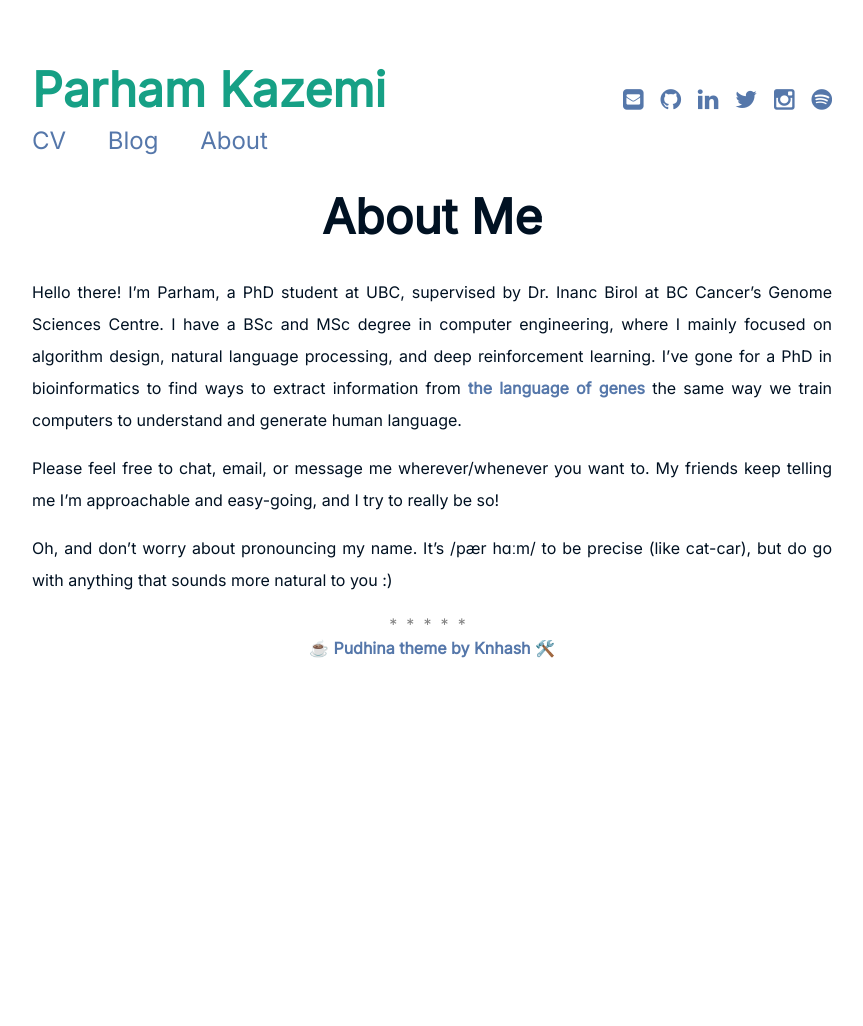
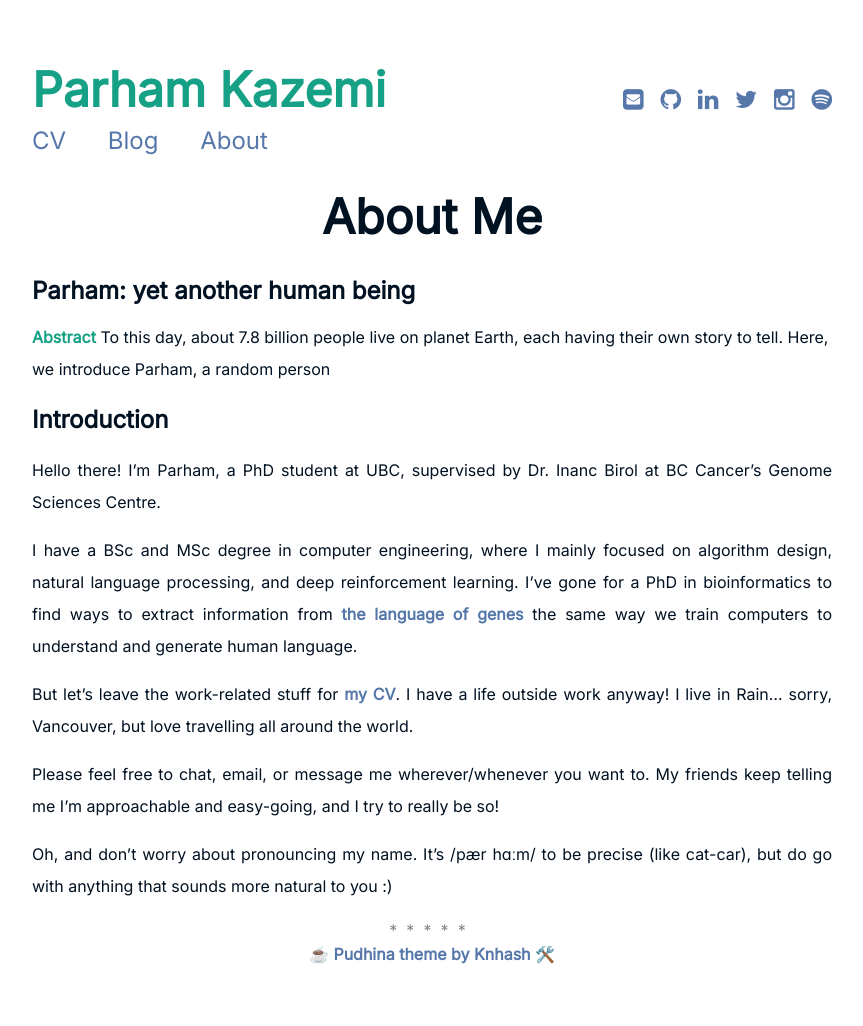
Before and after one commit to parham-k/parham-k.github.io, a Jekyll site: the page built from about.markdown, in a window 1280 px wide. Shown: the whole page, without its empty margins (208-1071 px from the left). Built offline with Jekyll 4.4.1, drawn with Linux system fonts in a browser that asks for light colours; before the commit the page ends 900 px from its top, so only the background shows below that.

Commit message:
Update about.markdown

```diff
--- a/about.markdown
+++ b/about.markdown
@@ -4,8 +4,22 @@ title: About Me
 permalink: /about/
 ---
 
+<div class="page-title__text">Parham: yet another human being</div>
+
+**Abstract** To this day, about 7.8 billion people live on planet Earth, each having their own story to tell. Here, we introduce Parham, a random person
+
+## Introduction
+
+
+
 {: style="text-align: justify" }
-Hello there! I'm Parham, a PhD student at UBC, supervised by Dr. Inanc Birol at BC Cancer's Genome Sciences Centre. I have a BSc and MSc degree in computer engineering, where I mainly focused on algorithm design, natural language processing, and deep reinforcement learning. I've gone for a PhD in bioinformatics to find ways to extract information from [the language of genes](https://en.wikipedia.org/wiki/The_Language_of_the_Genes) the same way we train computers to understand and generate human language.
+Hello there! I'm Parham, a PhD student at UBC, supervised by Dr. Inanc Birol at BC Cancer's Genome Sciences Centre.
+
+{: style="text-align: justify" }
+I have a BSc and MSc degree in computer engineering, where I mainly focused on algorithm design, natural language processing, and deep reinforcement learning. I've gone for a PhD in bioinformatics to find ways to extract information from [the language of genes](https://en.wikipedia.org/wiki/The_Language_of_the_Genes) the same way we train computers to understand and generate human language.
+
+{: style="text-align: justify" }
+But let's leave the work-related stuff for [my CV](/cv). I have a life outside work anyway! I live in Rain... sorry, Vancouver, but love travelling all around the world.
 
 {: style="text-align: justify" }
 Please feel free to chat, email, or message me wherever/whenever you want to. My friends keep telling me I'm approachable and easy-going, and I try to really be so!
```
